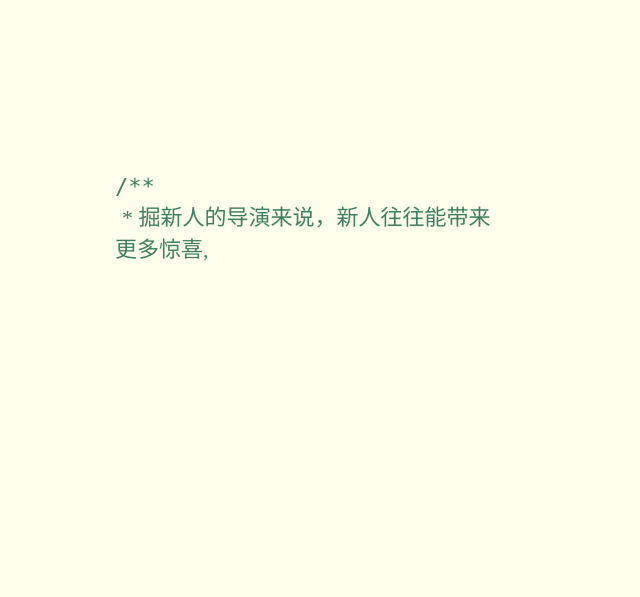
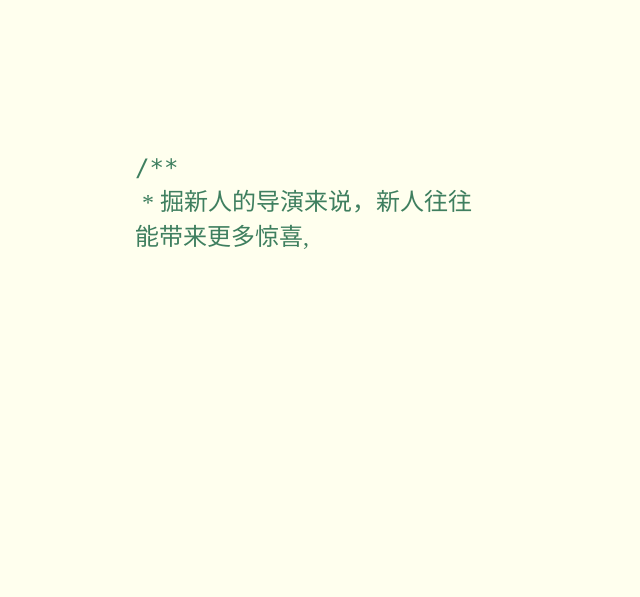
Before and after one commit to LiuHao018274/LH, a plain HTML site: page index - 副本.html in a window 1280 px wide. Shown: the part 26-623 px from the top of the page, without its empty margins (0-640 px from the left). Drawn offline with Linux system fonts and the light colour scheme.

Commit message:
Update default.css

```diff
--- a/style/default.css
+++ b/style/default.css
@@ -63,8 +63,8 @@ body {
 
 #code {
 	float: left;
-	width: 380px;
-	height: 400px;
+	width: 340px;
+	height: 440px;
 	color: #333;
 	font-family: "Consolas", "Monaco", "Bitstream Vera Sans Mono",
 		"Courier New", "sans-serif";
@@ -90,7 +90,7 @@ body {
 
 #code .comments {
 	color: #3f7f5f;
-	font-size: 22px
+	font-size: 24px
 }
 
 #copyright {
```
